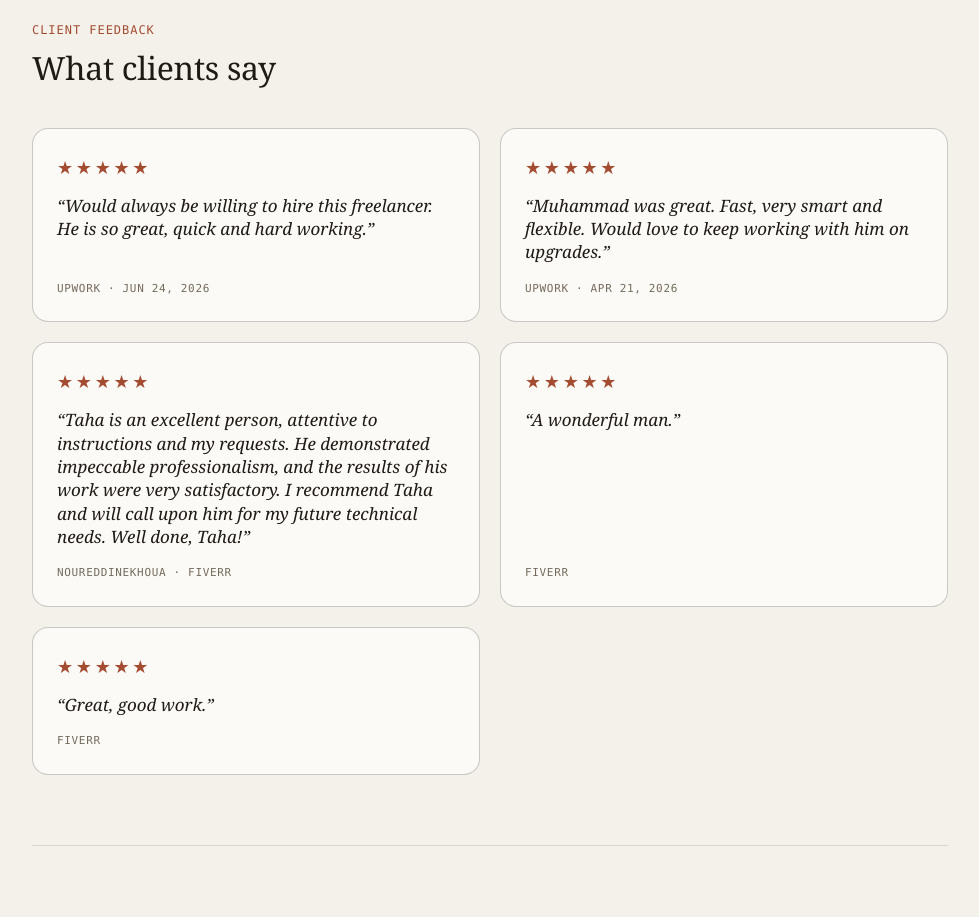
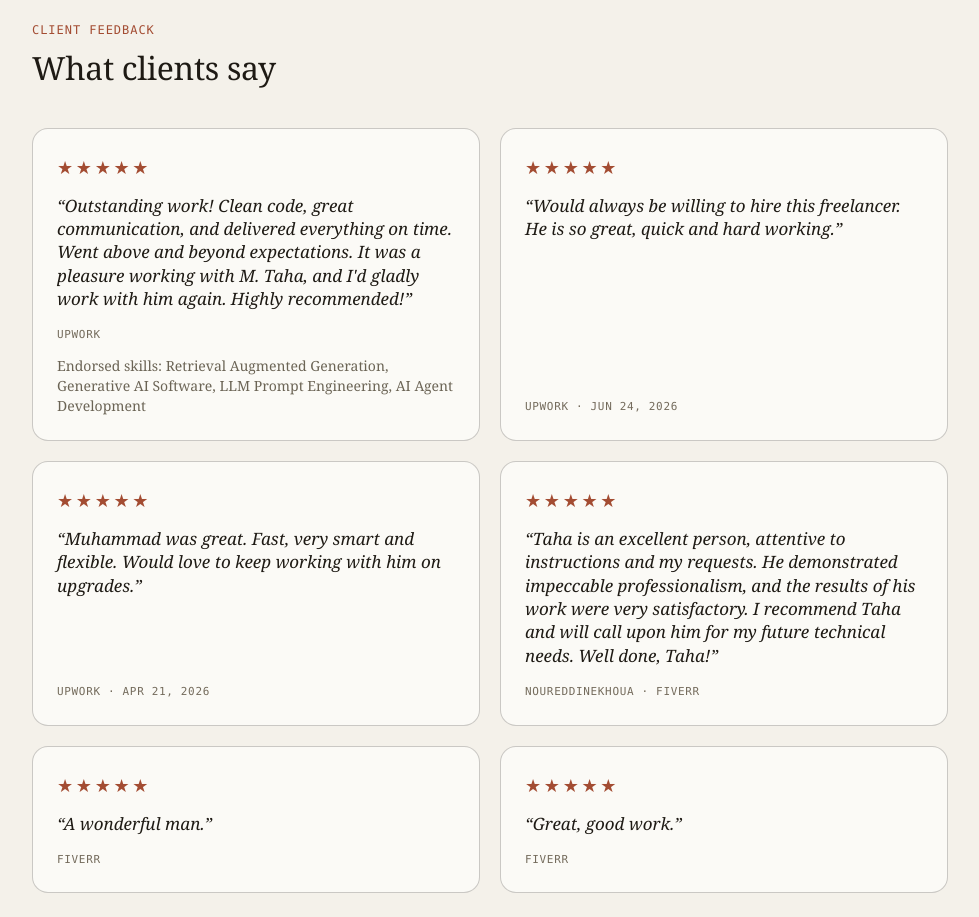
Before and after one commit to BoltTaha/portfolio, a Next.js app: page / in a window 1280 px wide. Shown: the part 4640-5557 px from the top of the page, without its empty margins (150-1129 px from the left). Built offline with nearby package versions, Linux system fonts and the light colour scheme.

Commit message:
Add AI systems client review

```diff
--- a/components/Testimonials.tsx
+++ b/components/Testimonials.tsx
@@ -32,6 +32,9 @@ export default function Testimonials() {
               {t.source}
               {t.date && <> · {t.date}</>}
             </div>
+            {t.context && (
+              <p className="mt-3 text-sm text-ink-soft">{t.context}</p>
+            )}
           </div>
         ))}
       </div>
--- a/data/testimonials.ts
+++ b/data/testimonials.ts
@@ -4,9 +4,18 @@ export interface Testimonial {
   source: string;
   author?: string;
   date?: string;
+  context?: string;
 }
 
 export const testimonials: Testimonial[] = [
+  {
+    quote:
+      "Outstanding work! Clean code, great communication, and delivered everything on time. Went above and beyond expectations. It was a pleasure working with M. Taha, and I'd gladly work with him again. Highly recommended!",
+    rating: 5,
+    source: "Upwork",
+    context:
+      "Endorsed skills: Retrieval Augmented Generation, Generative AI Software, LLM Prompt Engineering, AI Agent Development",
+  },
   {
     quote:
       "Would always be willing to hire this freelancer. He is so great, quick and hard working.",
```
